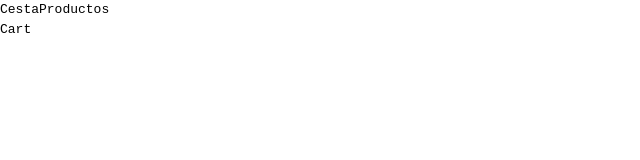
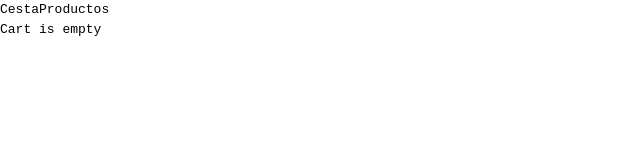
Before and after one commit to RodrigoVila/eth-cart, a React (Vite) app in the folder front/: page /cart in a window 1280 px wide. Shown: the top 160 px of the page, without its empty margins (0-640 px from the left). Built offline with nearby package versions, Linux system fonts and the light colour scheme.

Commit message:
Add cart logic

```diff
--- a/front/src/components/Cart.tsx
+++ b/front/src/components/Cart.tsx
@@ -1,7 +1,21 @@
-import React from 'react'
+import { useContext } from 'react'
+import { Context } from '../context'
+import { ProductsTable } from './ProductTableList'
+import { Button } from './Button'
 
 export const Cart = () => {
-    return (
-        <div className='bg-orange-300 w-full h-screen'>Cart</div>
-    )
+    const { state } = useContext(Context)
+    const total = state.cart.reduce((acc, { item_total }) => acc + item_total, 0)
+    const isCartEmpty = state.cart.length === 0
+
+    return isCartEmpty ?
+        <div className='text-2xl'>Cart is empty</div>
+        : (<div className='flex flex-col items-center gap-8'>
+            <ProductsTable products={state.cart} isCartTable />
+            <h3 className='text-2xl font-bold'>{`Total $ ${total}`}</h3>
+            <Button className='px-10 text-2xl' onClick={() => { }} >
+                Pay
+            </Button>
+        </div>
+        )
 }
```
